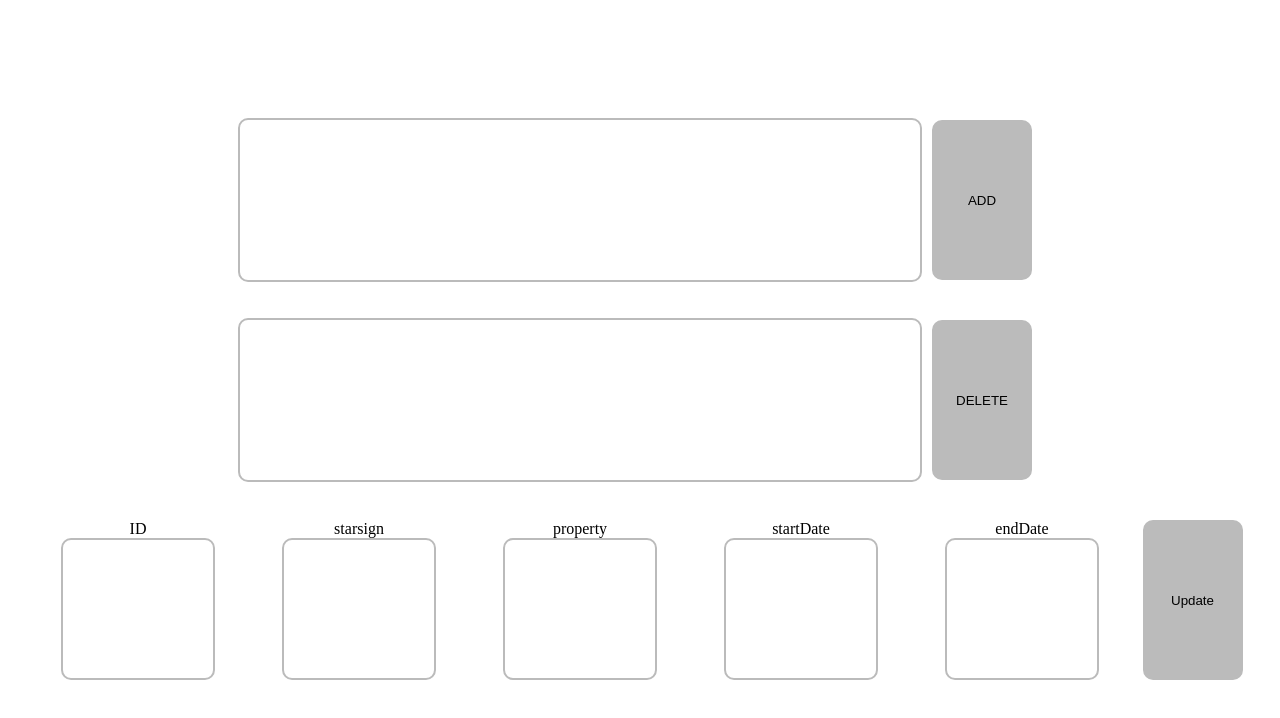
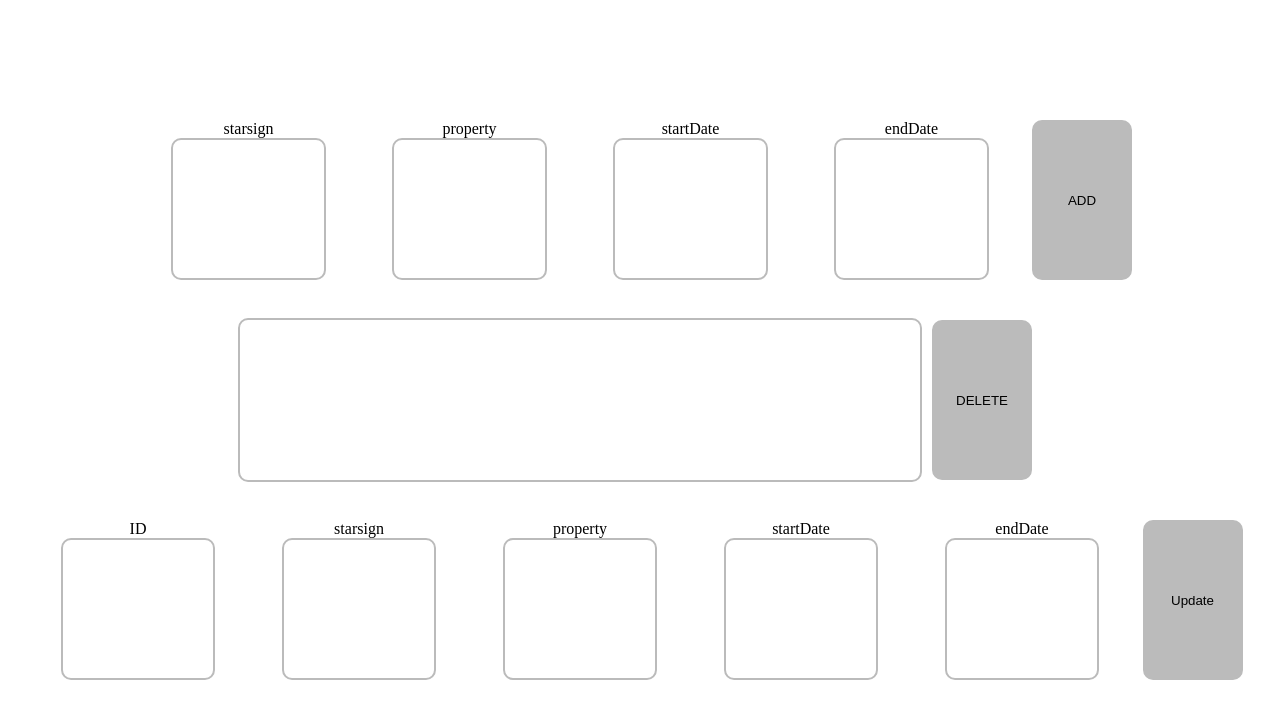
Before and after one commit to Supermarpig/MERN-test, a React (Vite) app: page / in a window 1280 px wide. Shown: the top 718 px of the page. Built offline with nearby package versions, Linux system fonts and the light colour scheme; no server answers.

Commit message:
fix:修改新增的功能

```diff
--- a/src/App.jsx
+++ b/src/App.jsx
@@ -12,13 +12,21 @@ function App() {
   const putProperty = useRef();
   const putStartDate = useRef();
   const putEndDate = useRef();
+  const addStarsign = useRef();
+  const addProperty = useRef();
+  const addStartDate = useRef();
+  const addEndDate = useRef();
 
 
 
 
   // //Get Data
-  const getData = () => {
-    return req("get", "/getData")
+  const getData = (getID) => {
+    if (getID) {
+      return req("get", `/getData/${getID}`)
+    } else {
+      return req("get", "/getData")
+    }
   }
 
   useEffect(() => {
@@ -29,7 +37,7 @@ function App() {
     })
   }, []);
 
-  // console.log(item)
+  console.log(...item)
 
 
   //新增
@@ -38,23 +46,31 @@ function App() {
     return req("post", "/postData", postData)
   }
 
-  // useEffect(() => {
-  //   apiUrlPost(
-  //     {
-  //       "starsign": "321321321",
-  //       "property": "嘿嘿嘿嘿",
-  //       "startDate": "2023年6月22日",
-  //       "endDate": "2023年8月22日------------------------------------",
-  //     }
-  //   )
-  //     .then(res => {
-  //       console.log("輸入成功");
-  //     })
-  //     .catch(error => {
-  //       // response攔截器會先執行，除非你漏接了，才會進到catch
-  //     })
-  // }, [])
+  const addUrl = () => {
 
+    const Starsign = addStarsign.current.value;
+    const Property = addProperty.current.value;
+    const StartDate = addStartDate.current.value;
+    const EndDate = addEndDate.current.value;
+
+
+    apiUrlPost( {
+      'starsign': Starsign?`${Starsign}`:"",
+      'property': Property?`${Property}`:"",
+      'startDate': StartDate?`${StartDate}`:"",
+      'endDate': EndDate?`${EndDate}`:""
+    })
+      .then(res => {
+        console.log("新增成功");
+        alert('新增成功')
+      })
+      .catch(error => {
+        // response攔截器會先執行，除非你漏接了，才會進到catch
+        console.log("新增失敗");
+      })
+
+
+  }
 
   //更新
   const userPut = (putID, putValue) => {
@@ -97,18 +113,23 @@ function App() {
 
 
     userDelete(DeleteValue)
-      .then(res => { console.log("刪除成功"); })
+      .then(res => { console.log("刪除成功"); alert("刪除成功")})
       .catch(error => {
         // response攔截器會先執行，除非你漏接了，才會進到catch
         console.log("刪除失敗");
       })
   }
 
+
+
   return (
     <div className='contain'>
       <div className='outside'>
-        <input type="text" />
-        <button onClick={apiUrlPost}>ADD</button>
+        <div>starsign<input type="text" ref={addStarsign} /></div>
+        <div>property<input type="text" ref={addProperty} /></div>
+        <div>startDate<input type="text" ref={addStartDate} /></div>
+        <div>endDate<input type="text" ref={addEndDate} /></div>
+        <button onClick={addUrl}>ADD</button>
       </div>
       <div className='outside'>
         <input type="text" ref={DeleteRef} />
```
